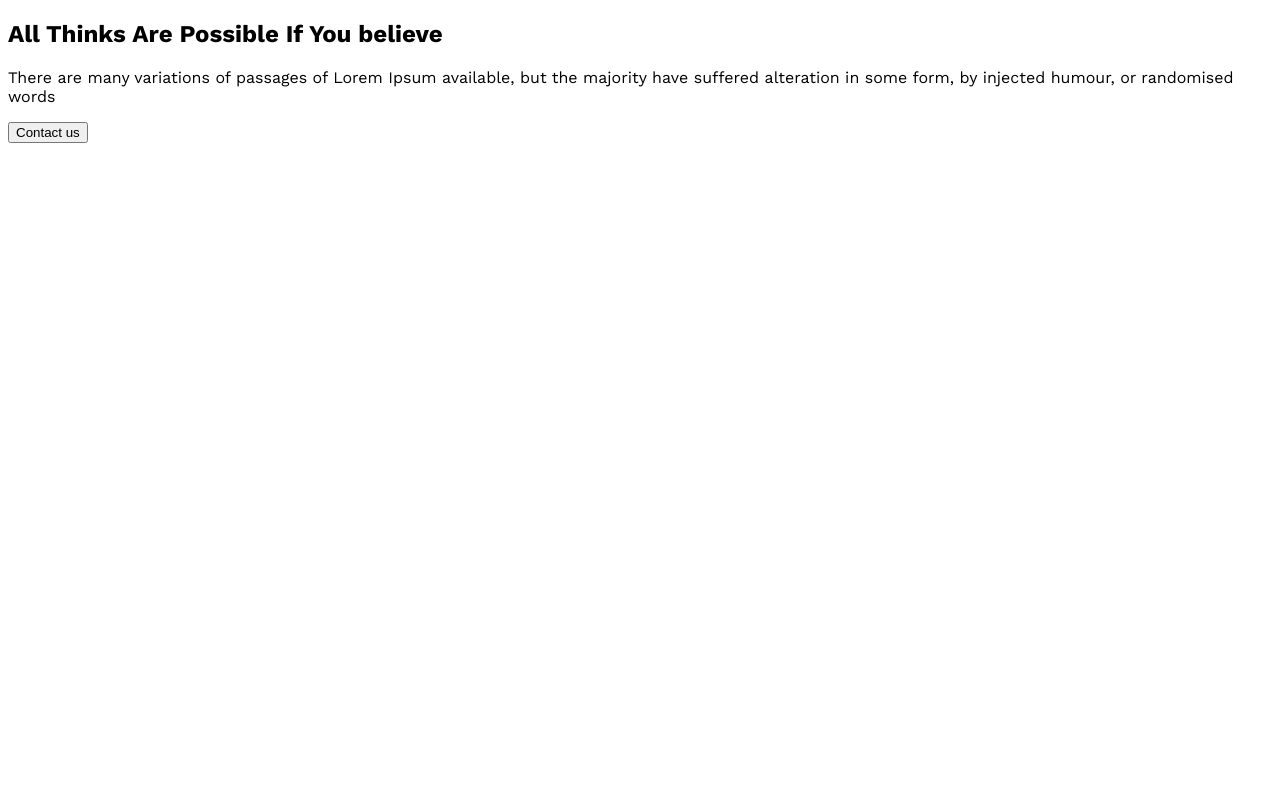
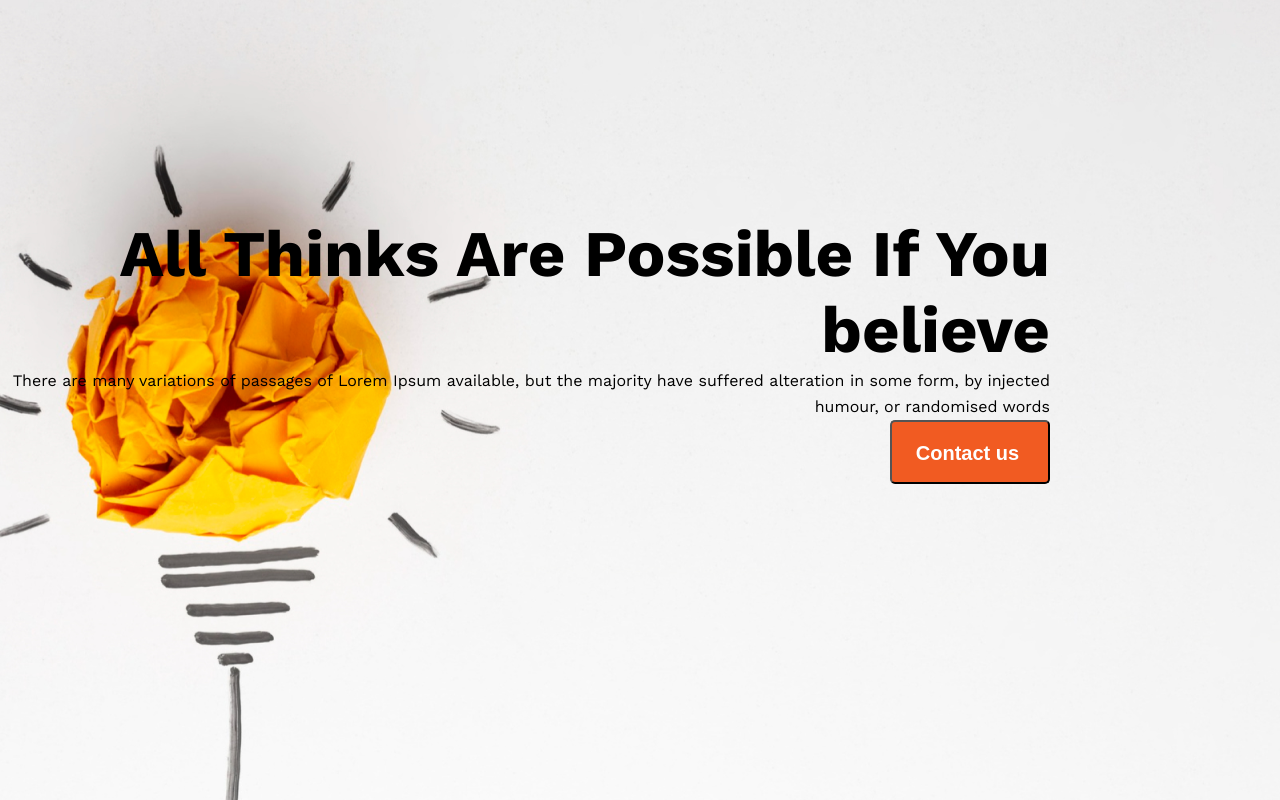
Before and after one commit to samiralvi111/web-developer-portfolio, a plain HTML site: page index.html in a window 1280 px wide. Drawn offline with nearby package versions, Linux system fonts and the light colour scheme.

Commit message:
new html file

```diff
--- a/index.html
+++ b/index.html
@@ -11,13 +11,11 @@
 </head>
 <body>
   <header class="header">
-    <div class="banner">
-<div>
+<aside>
   <h2 class="header-tittle">All Thinks Are Possible If You believe</h2>
   <p class="banner-description">There are many variations of passages of Lorem Ipsum available, but the majority have suffered alteration in some form, by injected humour, or randomised words</p>
   <button class="btn-primary">Contact us</button>
-</div>
-    </div>
+</aside>
   </header>
   <main>
 
--- a/style.css
+++ b/style.css
@@ -2,3 +2,47 @@
 body{
   font-family: 'Work Sans', sans-serif;
 }
+*{
+  margin: 0px;
+  padding: 0px;
+}
+/*head sectin start here*/
+.header{
+  background-image: url(/images/banner/banner1.png);
+  background-position: center;
+  background-repeat: no-repeat;
+  width: 100%;
+  height: 100vh;
+  text-align: right;
+aside{
+  float: right;
+  margin-top: 216px;
+  margin-right: 230px;
+}
+}
+.header-tittle{
+  color: #151414);
+  text-align: right;
+  font-size: 65px;
+  font-style: normal;
+  font-weight: 700;
+  line-height: normal;
+}
+.banner-description{
+  color: #444343);
+  text-align: right;
+  font-size: 16px;
+  font-style: normal;
+  font-weight: 400;
+  line-height: 26px;
+}
+.btn-primary{
+color: #FFF;
+font-size: 20px;
+font-weight: 600;
+border-radius: 5px;
+background: #F15B22;
+padding: 20px 25px 25px 20px;
+width: 160px;
+height: 64px;
+}
```
